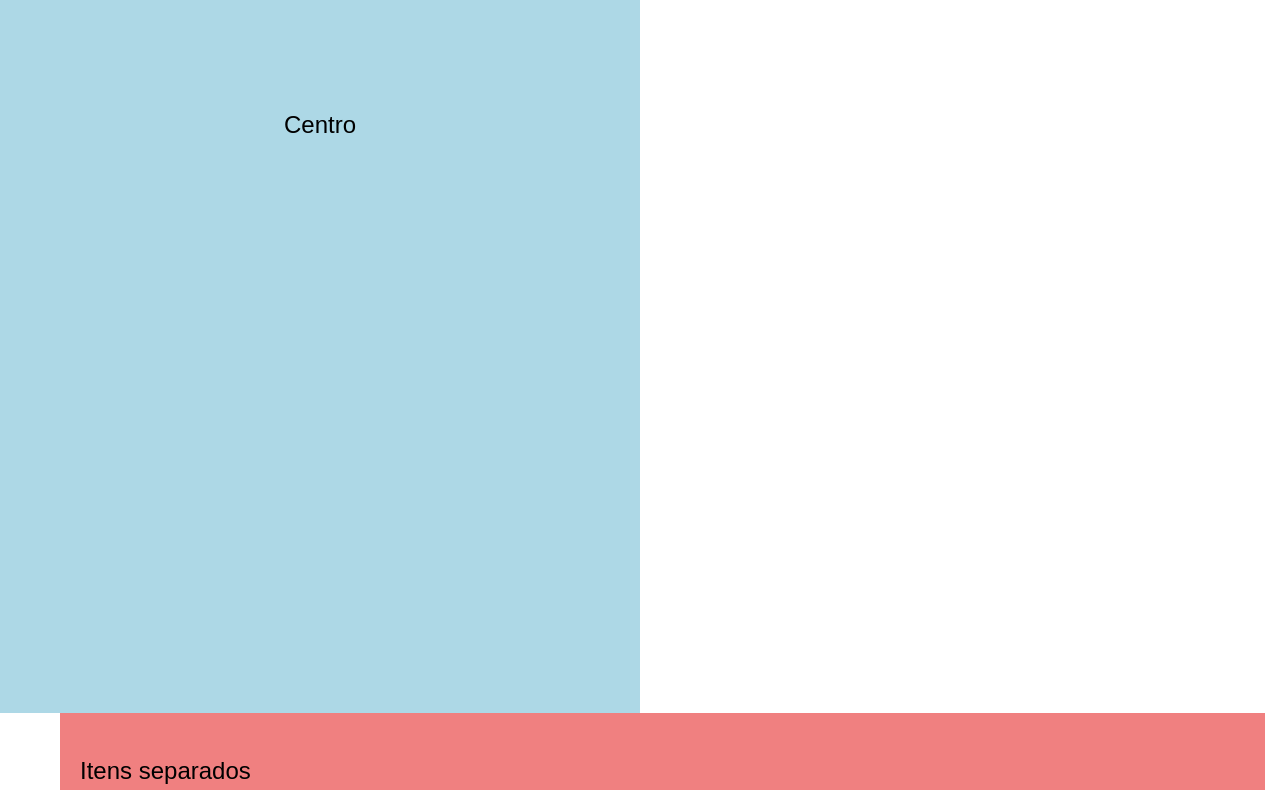
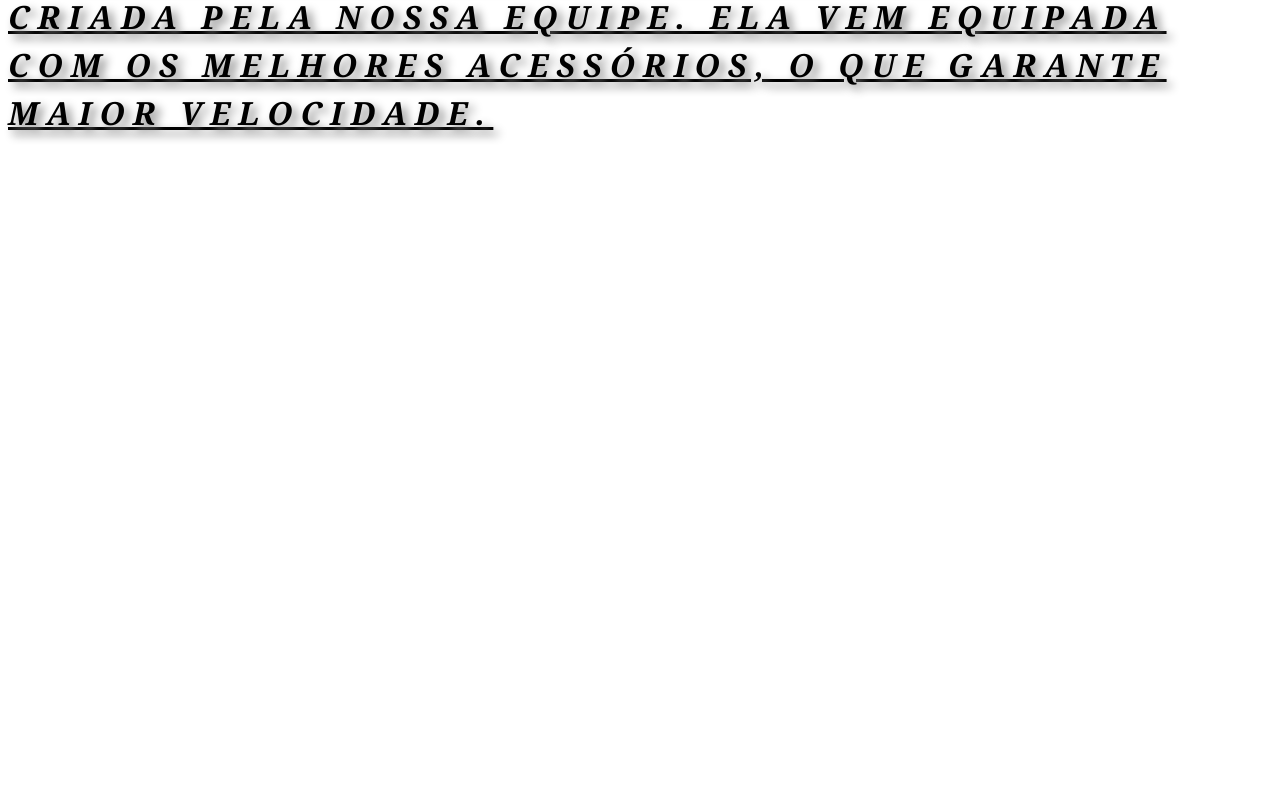
Before and after one commit to WalterDantas/html-semantic-n-acessibility, a plain HTML site: page index.html in a window 1280 px wide. Shown: the part 87-877 px from the top of the page. After the commit the page ends 800 px from the top, so only its background shows below. Drawn offline with Linux system fonts and the light colour scheme.

Commit message:
Typography content

```diff
--- a/index.html
+++ b/index.html
@@ -5,29 +5,18 @@
 <head>
 
   <meta charset="UTF-8">
-  <title>css properties</title>
+  <title>Typography</title>
   <link rel="stylesheet" href="/style.css">
 
 </head>
 
 <body>
 
-  <div>
-    <p>Centro</p>
-  </div>
+  <p>
+    A Nimbus Stark é a melhor Bikcraft já criada pela nossa equipe. Ela vem
+    equipada com os melhores acessórios, o que garante maior velocidade.
+  </p>
 
-  <nav>
-    <h2>Fixo</h2>
-  </nav>
-  <article>
-    <p>Itens separados</p>
-    <p>Itens separados</p>
-    <p>Itens separados</p>
-    <p>Itens separados</p>
-    <p>Itens separados</p>
-    <p>Itens separados</p>
-    <p>Itens separados</p>
-  </article>
 
 
 
--- a/style.css
+++ b/style.css
@@ -1,39 +1,13 @@
-body {
-  font-family: Arial;
-  font-size: 150%;
-  margin: 0px;
+p {
+  font-family: Georgia, "Times New Roman", Times, serif;
+  font-size: 2rem;
+  font-weight: bold;
+  font-style: italic;
+  line-height: 1.5;
+  text-decoration: underline;
+  text-transform: uppercase;
+  text-indent: 4rem;
+  text-align: left;
+  text-shadow: 5px 5px 10px gray;
+  letter-spacing: 0.5rem;
 }
-
-div {
-  background: lightblue;
-  display: flex;
-  align-items: center;
-  justify-content: center;
-  height: 100vh;
-  width: 50vw;
-}
-
-body {
-  margin: 0px;
-}
-
-nav {
-  height: 100vh;
-  background: lightblue;
-  position: fixed;
-  top: 0px;
-  left: 0px;
-  width: 60px;
-}
-
-article {
-  padding: 20px;
-  width: calc(100vw - 75px);
-  box-sizing: border-box;
-  margin-left: 60px;
-  background: lightcoral;
-}
-
-p {
-  margin-bottom: 400px;
-}
```
